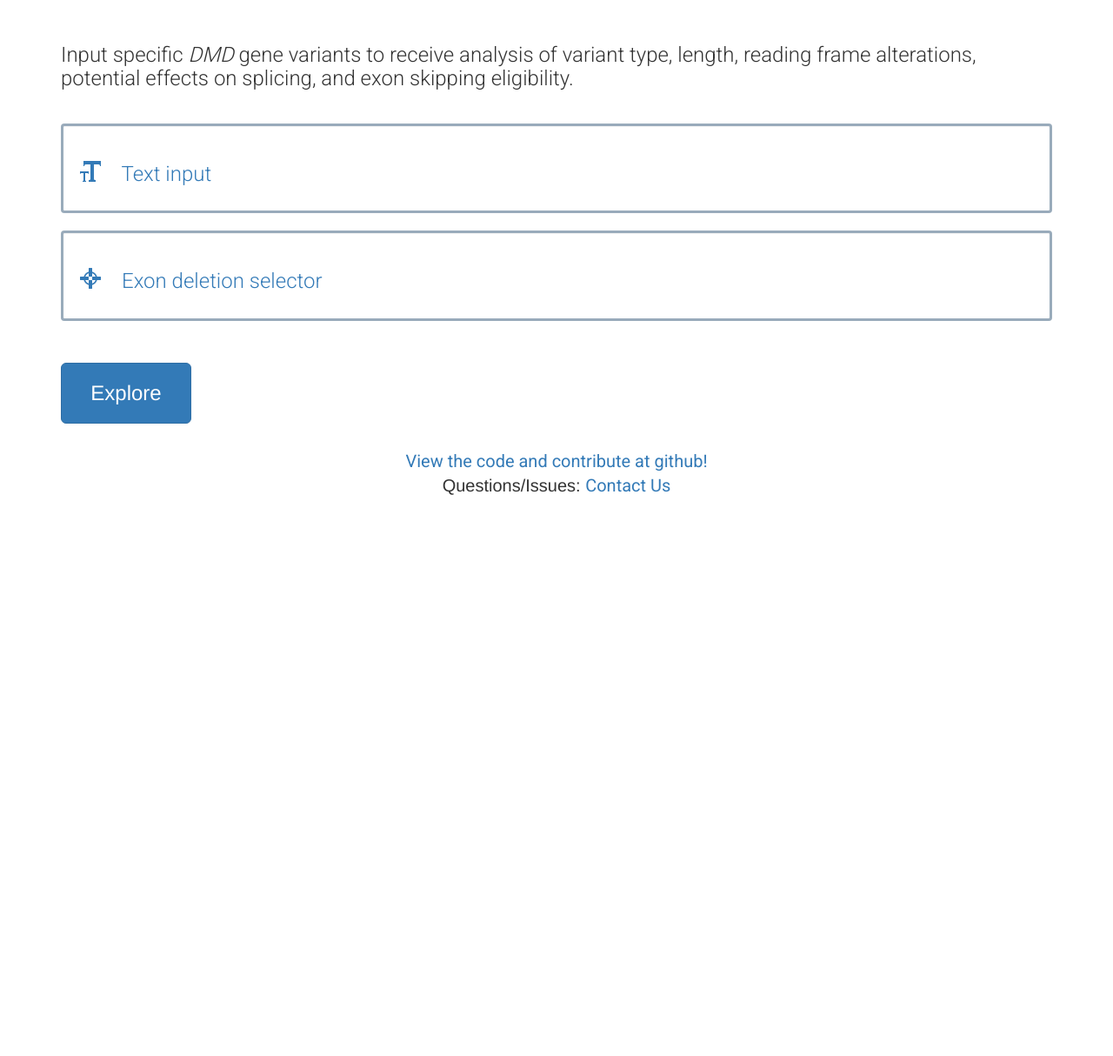
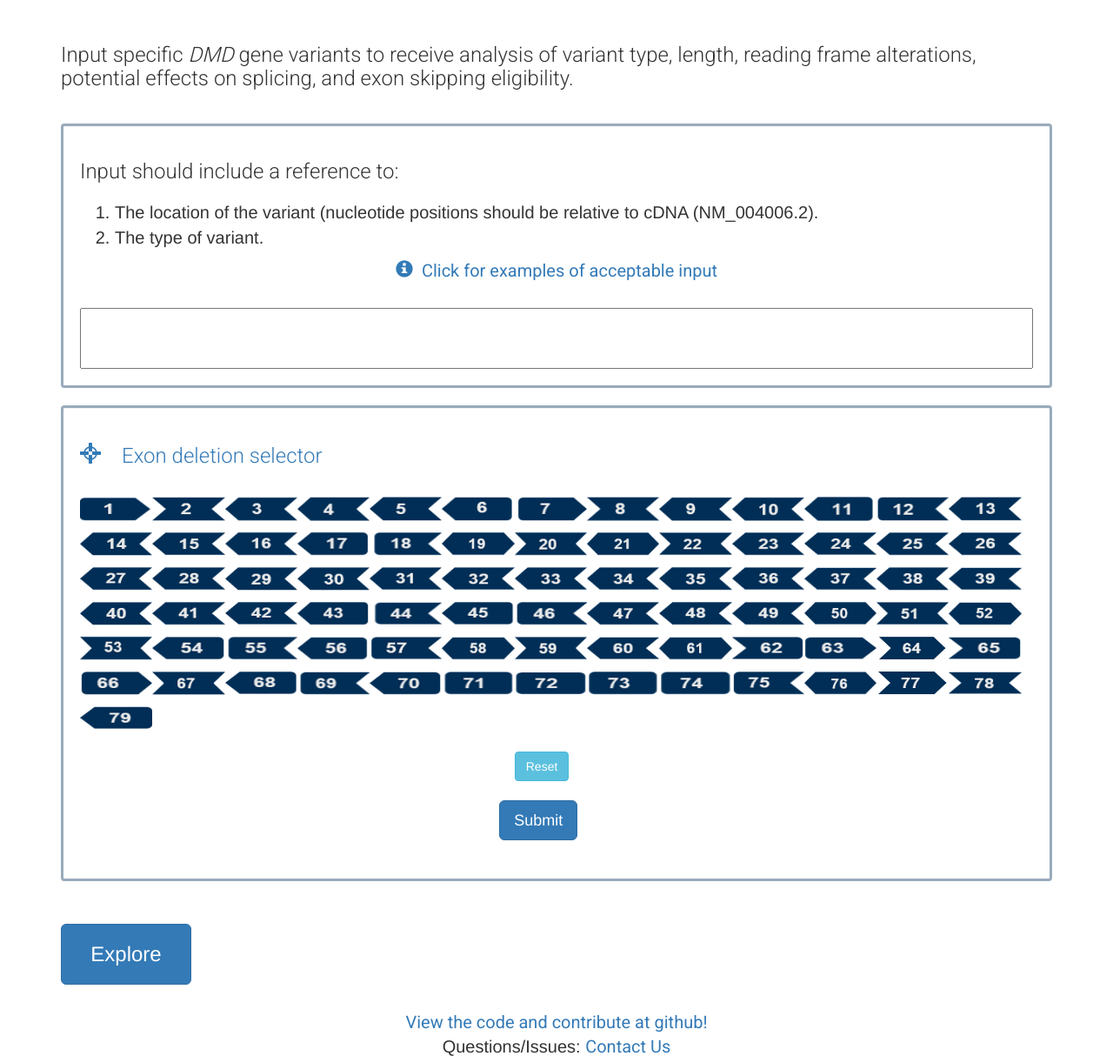
Before and after one commit to mitchalexbailey/dmd-interpreter, a Django app: page / in a window 1280 px wide. Shown: the part 71-1285 px from the top of the page at 87% size. Before the commit the page ends 640 px from the top, so only its background shows below. Run offline with Django 3.2, Linux system fonts and the light colour scheme; some libraries are stand-ins or nearby versions.

Commit message:
switch default to show to get around touch screen not detecting click event issue

```diff
--- a/interpreter/templates/index.html
+++ b/interpreter/templates/index.html
@@ -38,13 +38,13 @@
 </style>
 
 <div class='well'>
-  <a id="togglertext" data-toggle="collapse" class="collapse in" data-target="#inp">
+  <a id="togglertext" data-toggle="collapse" class="collapse" data-target="#inp">
     <i class="icon-folder-open"></i>
     <i class="icon-folder-close"></i>
     <h3><span class="glyphicon glyphicon-text-size"></span>&emsp;Text input</h3>
   </a>
 
-  <div id="inp" class="collapse">
+  <div id="inp" class="collapse in">
     <h3>Input should include a reference to: </h3>
     <ol>
       <li>The location of the variant (nucleotide positions should be relative to cDNA (NM_004006.2).</li>
@@ -82,7 +82,7 @@
     <i class="icon-folder-close"></i>
     <h3><span class="glyphicon glyphicon-screenshot"></span>&emsp;Exon deletion selector</h3>
   </a>
-  <div id='visual' class='collapse'>
+  <div id='visual' class='collapse in'>
     <div class='row'>
       <div class="col-sm-12">
         <div class='exline' style='margin-top:2%'>
```
